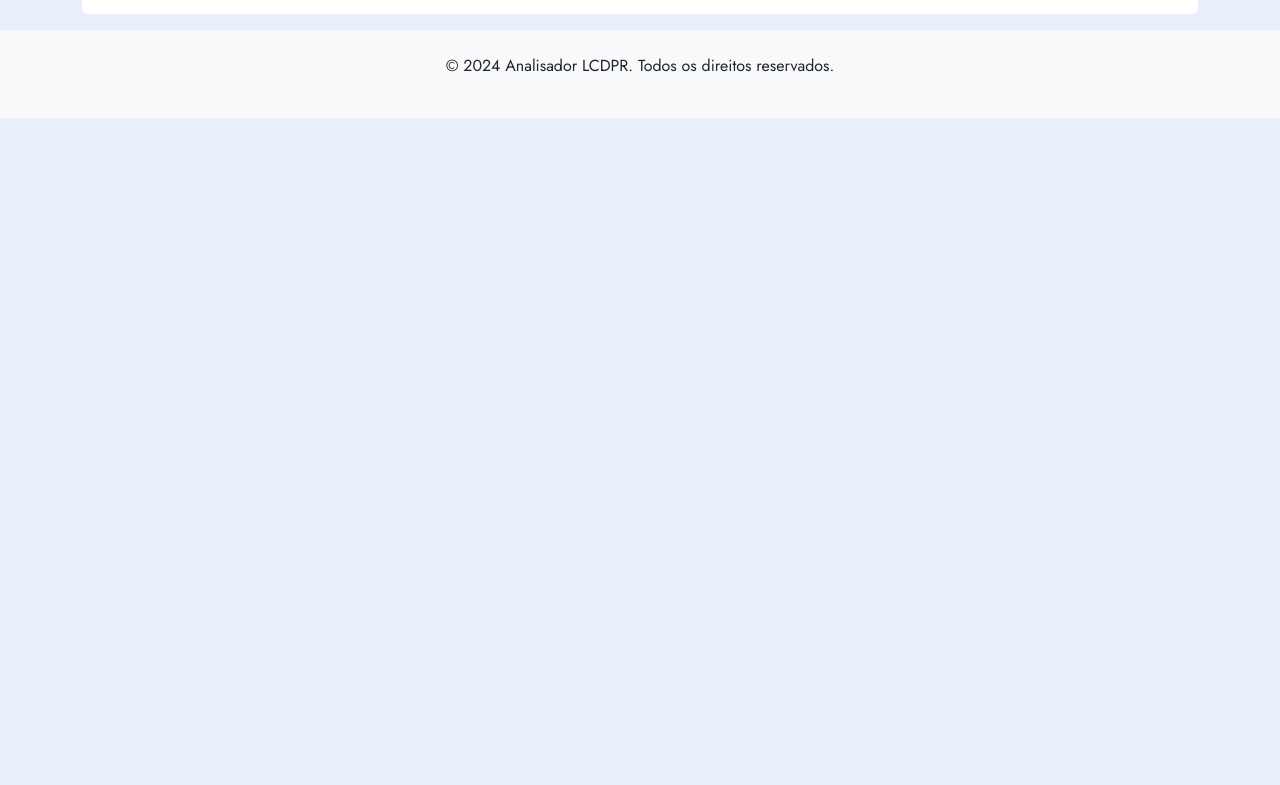
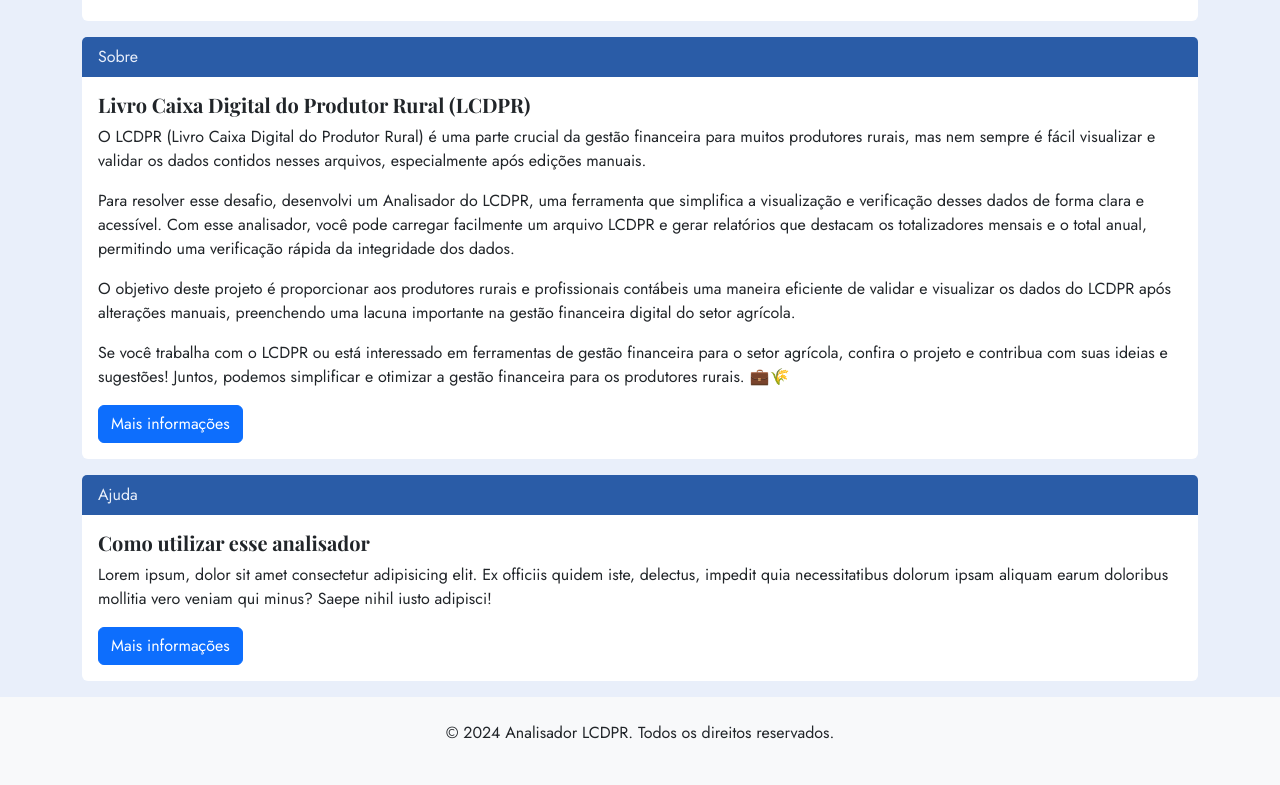
Before and after one commit to gabrielsouzas/analisador-lcdpr, a plain HTML site: page index.html in a window 1280 px wide. Shown: the part 445-1230 px from the top of the page. Before the commit the page ends 800 px from the top, so only its background shows below. Drawn offline with nearby package versions, Linux system fonts and the light colour scheme.

Commit message:
add: Adicionado cards Sobre e Ajuda

```diff
--- a/css/index.css
+++ b/css/index.css
@@ -36,8 +36,7 @@ body {
 }
 
 .logo {
-  height: 50px;
-  width: 50px;
+  width: 80px;
 }
 
 .container {
@@ -113,8 +112,14 @@ body {
   gap: 6px;
 }
 
+/* Sobre e Ajuda */
+
+.card-header {
+  color: #e9effa !important;
+}
+
 /* Footer */
 
 .custom-footer {
-  /*margin-top: 30px;*/
+  margin-top: 12px;
 }
--- a/index.html
+++ b/index.html
@@ -26,9 +26,9 @@
       <div class="container-fluid">
         <a class="navbar-brand" href="#"
           ><img
-            src="assets/_65487e73-2708-4d4d-8f5c-1635cf2fe8ef-removebg.png"
+            src="assets/LCDPR_LOGO_02.png"
             class="logo"
-            alt="..."
+            alt="Logo Analisador LCDPR"
         /></a>
         <button
           class="navbar-toggler"
@@ -245,6 +245,57 @@
         </div>
       </div>
 
+      <div class="card mb-3">
+        <div class="card-header custom-card-header">Sobre</div>
+        <div class="card-body">
+          <h5 class="card-title">
+            Livro Caixa Digital do Produtor Rural (LCDPR)
+          </h5>
+          <p class="card-text">
+            O LCDPR (Livro Caixa Digital do Produtor Rural) é uma parte crucial
+            da gestão financeira para muitos produtores rurais, mas nem sempre é
+            fácil visualizar e validar os dados contidos nesses arquivos,
+            especialmente após edições manuais.
+          </p>
+          <p class="card-text">
+            Para resolver esse desafio, desenvolvi um Analisador do LCDPR, uma
+            ferramenta que simplifica a visualização e verificação desses dados
+            de forma clara e acessível. Com esse analisador, você pode carregar
+            facilmente um arquivo LCDPR e gerar relatórios que destacam os
+            totalizadores mensais e o total anual, permitindo uma verificação
+            rápida da integridade dos dados.
+          </p>
+          <p class="card-text">
+            O objetivo deste projeto é proporcionar aos produtores rurais e
+            profissionais contábeis uma maneira eficiente de validar e
+            visualizar os dados do LCDPR após alterações manuais, preenchendo
+            uma lacuna importante na gestão financeira digital do setor
+            agrícola.
+          </p>
+          <p class="card-text">
+            Se você trabalha com o LCDPR ou está interessado em ferramentas de
+            gestão financeira para o setor agrícola, confira o projeto e
+            contribua com suas ideias e sugestões! Juntos, podemos simplificar e
+            otimizar a gestão financeira para os produtores rurais. 💼🌾
+          </p>
+          <a href="#" class="btn btn-primary">Mais informações</a>
+        </div>
+      </div>
+
+      <div class="card mb-3">
+        <div class="card-header">Ajuda</div>
+        <div class="card-body">
+          <h5 class="card-title">Como utilizar esse analisador</h5>
+          <p class="card-text">
+            Lorem ipsum, dolor sit amet consectetur adipisicing elit. Ex
+            officiis quidem iste, delectus, impedit quia necessitatibus dolorum
+            ipsam aliquam earum doloribus mollitia vero veniam qui minus? Saepe
+            nihil iusto adipisci!
+          </p>
+          <a href="#" class="btn btn-primary">Mais informações</a>
+        </div>
+      </div>
+
       <!--<div class="alert alert-danger fixed-alert" role="alert">
         <h4 class="alert-heading">Erros de Leitura de Arquivo</h4>
         <p>Ocorreu(m) o(s) seguinte(s) erro(s) ao ler o arquivo:</p>
```
Also changed, not shown: README.md, assets/LCDPR_LOGO-02-removebg.png (added), assets/LCDPR_LOGO-removebg.png (added), assets/LCDPR_LOGO_02.png (added), print/print_01.png (added), print/print_02.png (added).
